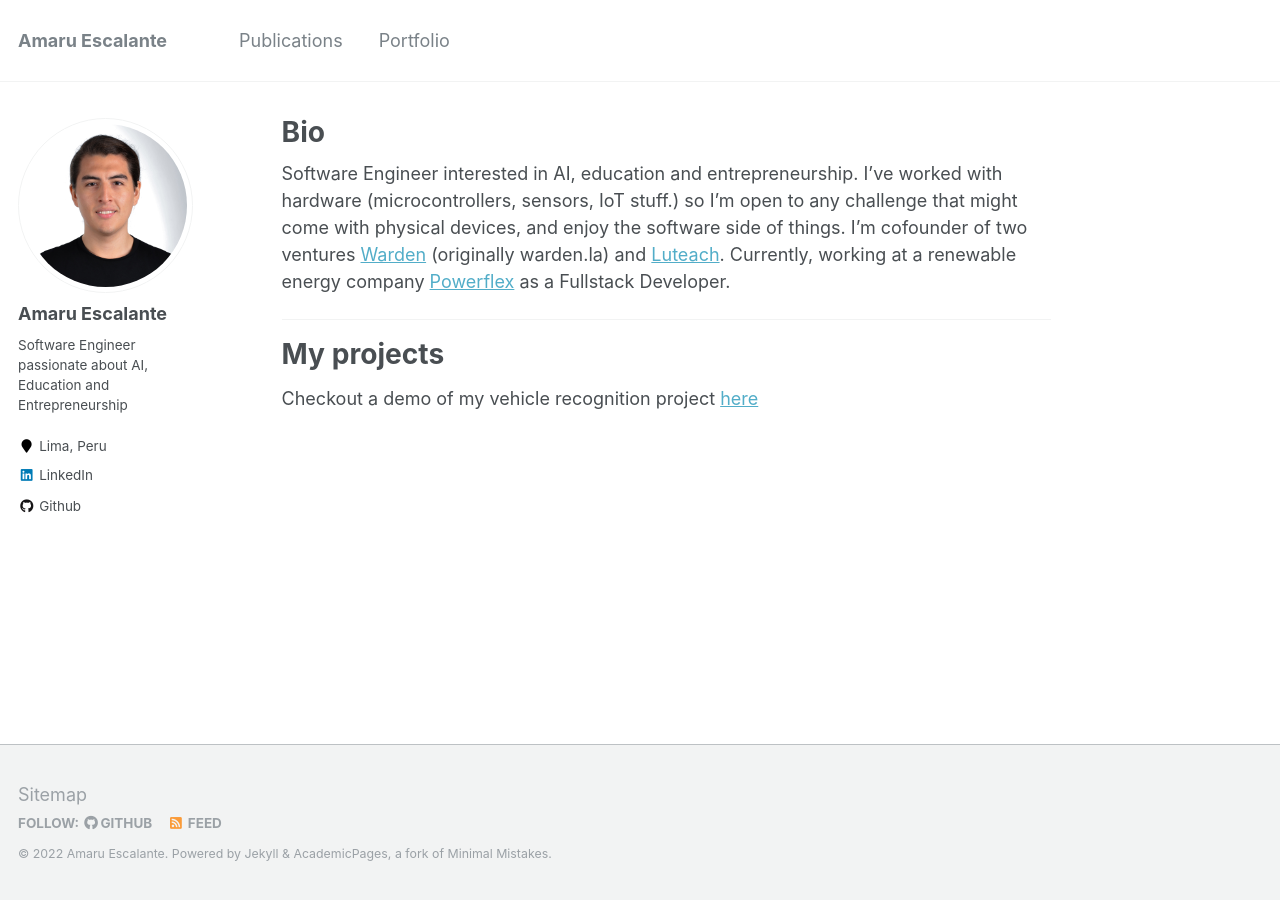
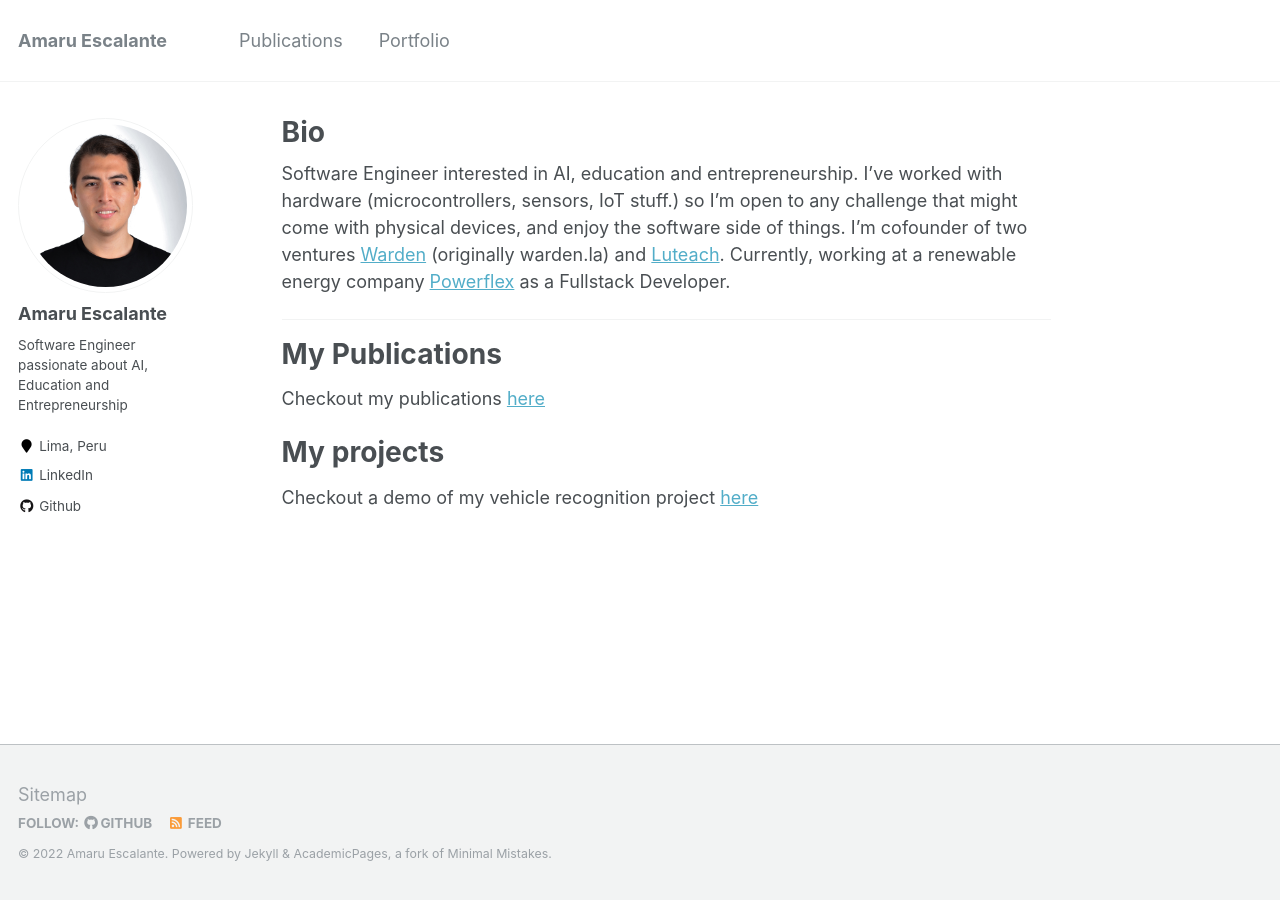
Before and after one commit to AmaruEscalante/amaru.github.io, a Jekyll site: the page built from _pages/about.md, in a window 1280 px wide. Built offline with Jekyll 4.4.1, drawn with Linux system fonts in a browser that asks for light colours.

Commit message:
feature: add publications link in about page

```diff
--- a/_pages/about.md
+++ b/_pages/about.md
@@ -12,6 +12,9 @@ Software Engineer interested in AI, education and entrepreneurship. I've worked
 
 
 ---
+# My Publications
+Checkout my publications [here](https://amaruescalante.io/publications/)
+
 # My projects
 
 Checkout a demo of my vehicle recognition project [here](https://vehicle-recognition-demo.vercel.app)
```
